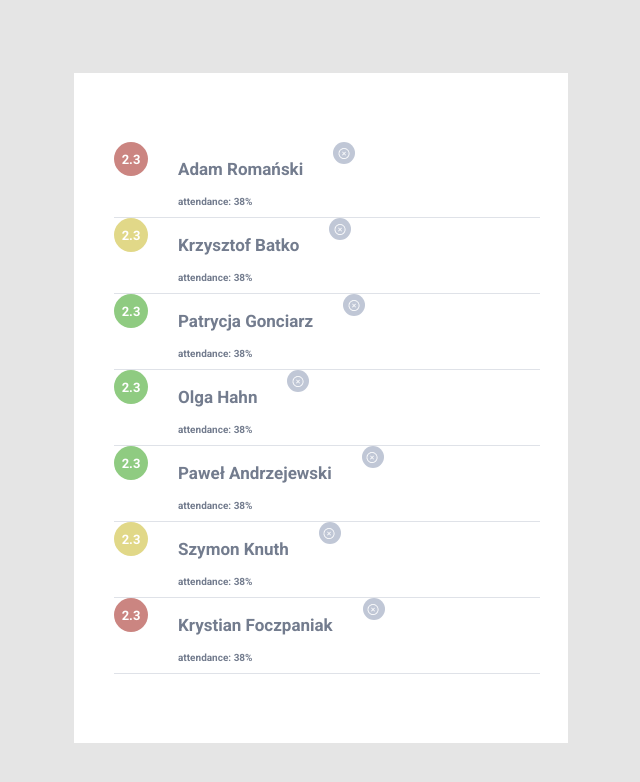
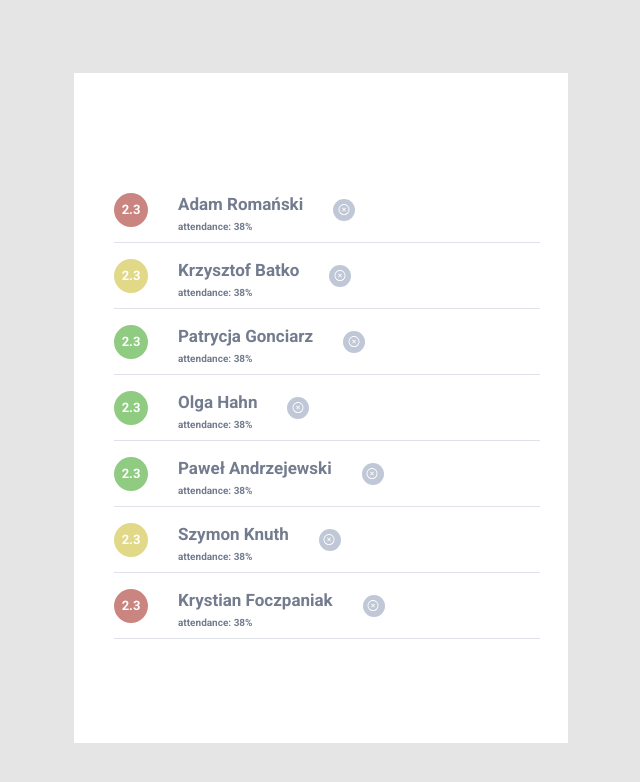
Before and after one commit to Maladelfineka/Librus, a plain HTML site: page results.html in a window 1280 px wide. Shown: the whole page, without its empty margins (319-959 px from the left). Drawn offline with Linux system fonts and the light colour scheme.

Commit message:
Add files via upload

```diff
--- a/results.html
+++ b/results.html
@@ -19,23 +19,29 @@
     <div class="wyniki">
         <div class="wyniki_wyrownanie">
             <div class="wyniki_kulko1">2.3</div>
-            <div><p>Adam Romański</p>
-                <p class="wyniki_ilosc">attendance: 38%</p></div>
-            <button class="wyniki_przycisk"><img src="cancel2.png" alt=""></button>
+            <div>
+                <p>Adam Romański</p>
+                <p class="wyniki_ilosc">attendance: 38%</p>
+            </div>
+            <button class="wyniki_przycisk"><img src="x.svg" alt=""></button>
         </div>
 
         <div class="wyniki_wyrownanie">
             <div class="wyniki_kulko2">2.3</div>
-            <div><p>Krzysztof Batko</p>
-                <p class="wyniki_ilosc">attendance: 38%</p></div>
-            <button class="wyniki_przycisk"><img src="cancel2.png" alt=""></button>
+            <div>
+                <p>Krzysztof Batko</p>
+                <p class="wyniki_ilosc">attendance: 38%</p>
+            </div>
+            <button class="wyniki_przycisk"><img src="x.svg" alt=""></button>
 
         </div>
         <div class="wyniki_wyrownanie">
             <div class="wyniki_kulko3">2.3</div>
-            <div><p>Patrycja Gonciarz</p>
-                <p class="wyniki_ilosc">attendance: 38%</p></div>
-            <button class="wyniki_przycisk"><img src="cancel2.png" alt=""></button>
+            <div>
+                <p>Patrycja Gonciarz</p>
+                <p class="wyniki_ilosc">attendance: 38%</p>
+            </div>
+            <button class="wyniki_przycisk"><img src="x.svg" alt=""></button>
         </div>
 
         <div class="wyniki_wyrownanie">
@@ -45,28 +51,34 @@
                 <p class="wyniki_ilosc">attendance: 38%</p>
             </div>
 
-            <button class="wyniki_przycisk"><img src="cancel2.png" alt=""></button>
+            <button class="wyniki_przycisk"><img src="x.svg" alt=""></button>
         </div>
 
         <div class="wyniki_wyrownanie">
             <div class="wyniki_kulko3">2.3</div>
-            <div><p>Paweł Andrzejewski</p>
-                <p class="wyniki_ilosc">attendance: 38%</p></div>
-            <button class="wyniki_przycisk"><img src="cancel2.png" alt=""></button>
+            <div>
+                <p>Paweł Andrzejewski</p>
+                <p class="wyniki_ilosc">attendance: 38%</p>
+            </div>
+            <button class="wyniki_przycisk"><img src="x.svg" alt=""></button>
         </div>
 
         <div class="wyniki_wyrownanie">
             <div class="wyniki_kulko2">2.3</div>
-            <div><p>Szymon Knuth</p>
-                <p class="wyniki_ilosc">attendance: 38%</p></div>
-            <button class="wyniki_przycisk"><img src="cancel2.png" alt=""></button>
+            <div>
+                <p>Szymon Knuth</p>
+                <p class="wyniki_ilosc">attendance: 38%</p>
+            </div>
+            <button class="wyniki_przycisk"><img src="x.svg" alt=""></button>
         </div>
 
         <div class="wyniki_wyrownanie">
             <div class="wyniki_kulko1">2.3</div>
-            <div><p>Krystian Foczpaniak</p>
-                <p class="wyniki_ilosc">attendance: 38%</p></div>
-            <button class="wyniki_przycisk"><img src="cancel2.png" alt=""></button>
+            <div>
+                <p>Krystian Foczpaniak</p>
+                <p class="wyniki_ilosc">attendance: 38%</p>
+            </div>
+            <button class="wyniki_przycisk"><img src="x.svg" alt=""></button>
         </div>
 
     </div>
--- a/style.css
+++ b/style.css
@@ -84,6 +84,8 @@ body {
     border-bottom: solid #DFE2E8 1px;
     width: 426px;
     margin-left: 40px;
+    display: flex;
+    align-items: center;
 
 }
 
@@ -137,4 +139,5 @@ body {
 
 .wyniki_ilosc {
     font-size: 10px;
+    margin-top: -10px;
 }
```
Also changed, not shown: x.svg (added).
